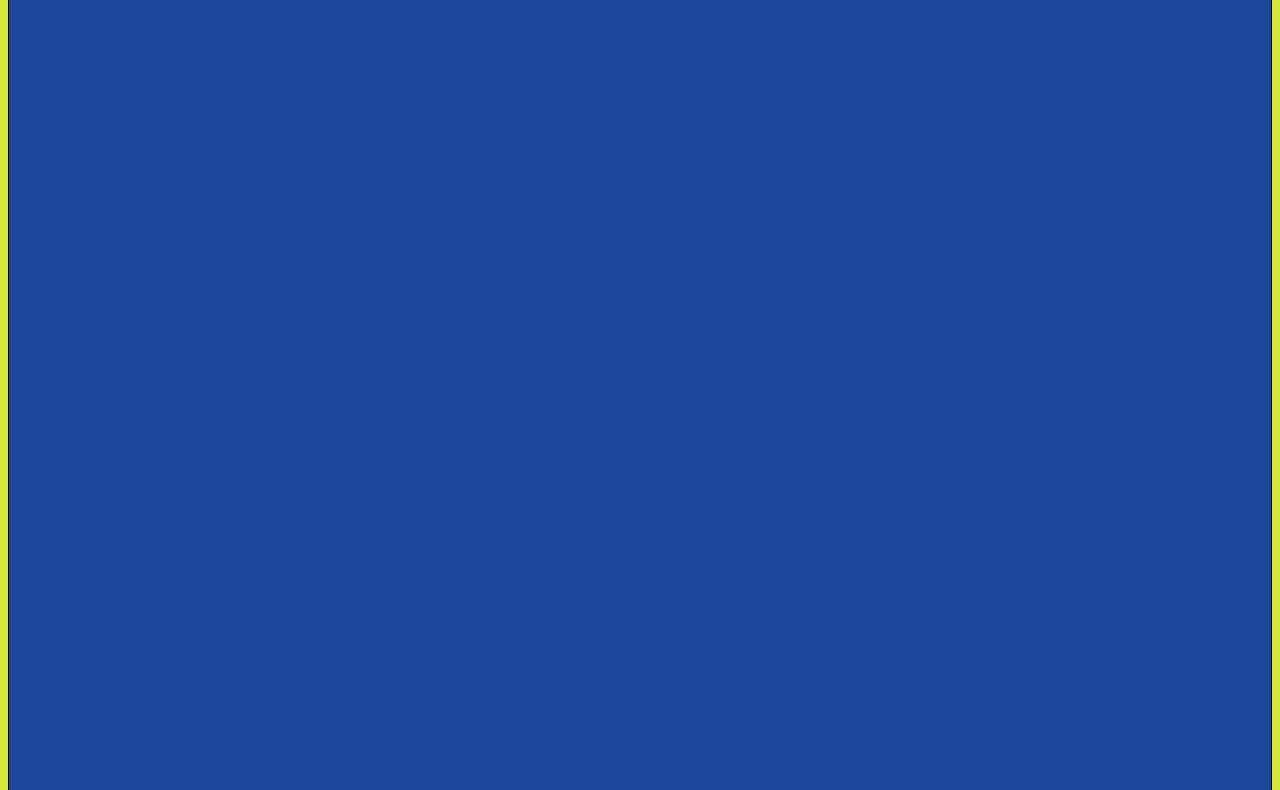
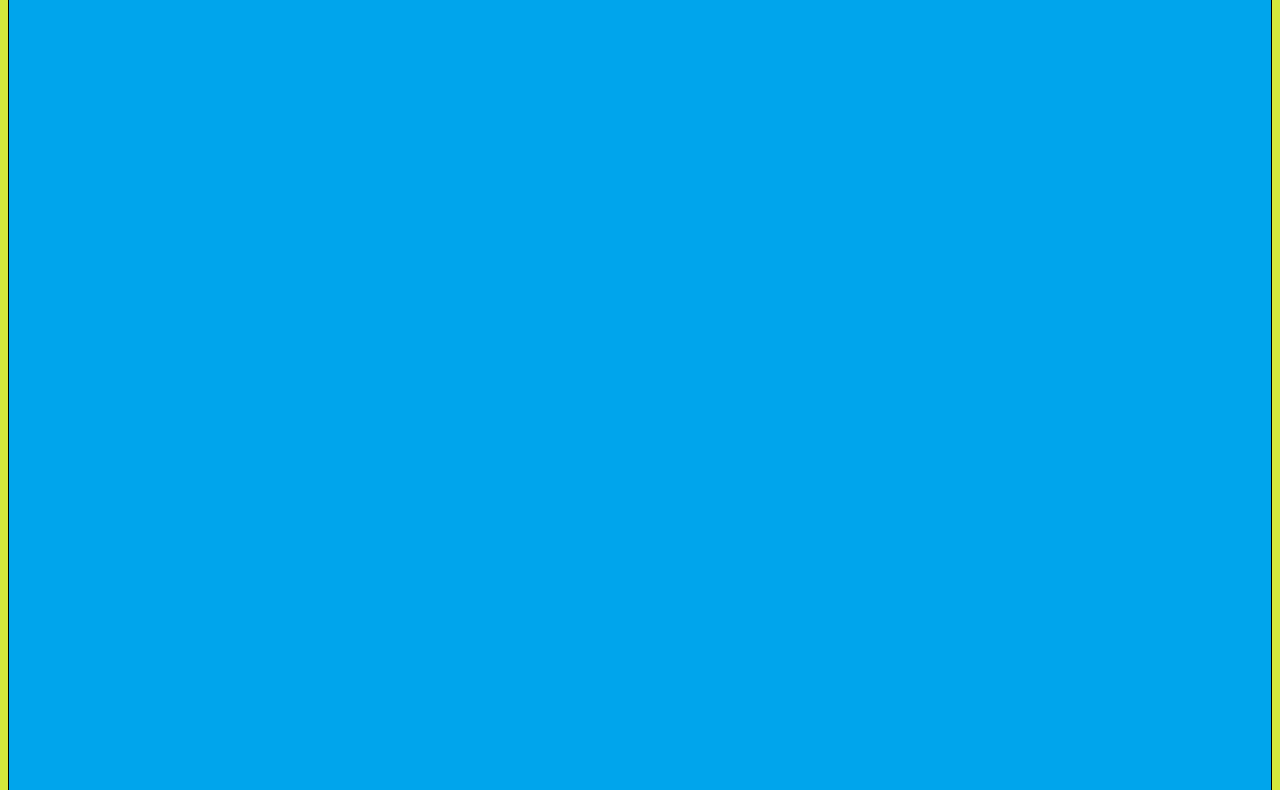
Before and after one commit to vishal2231179/PROJECT-TODO-APP--JS-master, a plain HTML site: page index.html in a window 1280 px wide. Shown: the part 209-999 px from the top of the page. Drawn offline with nearby package versions, Linux system fonts and the light colour scheme; a web font is replaced by a local one.

Commit message:
Update style.css

```diff
--- a/style.css
+++ b/style.css
@@ -2,7 +2,7 @@
 
  #main-content {
      height: 1000px;
-     background-color: #1d479b;
+     background-color: #00A5EC;
      border: 1px solid #000000;
      font-family: sans-serif;
      font-weight: 400;
```
